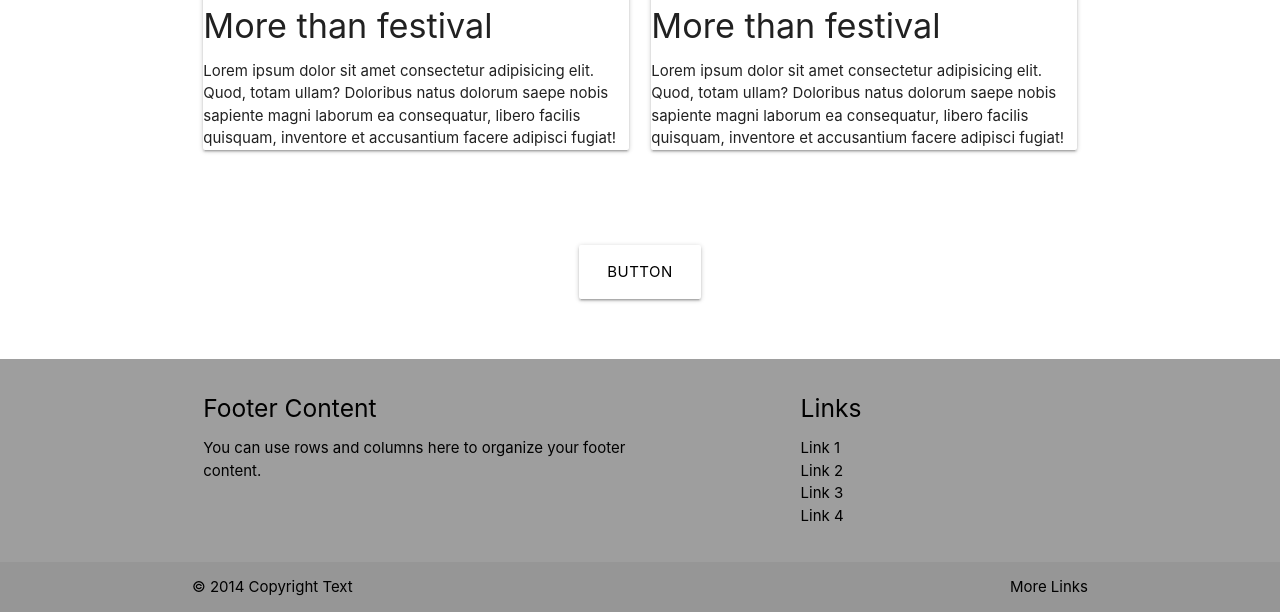
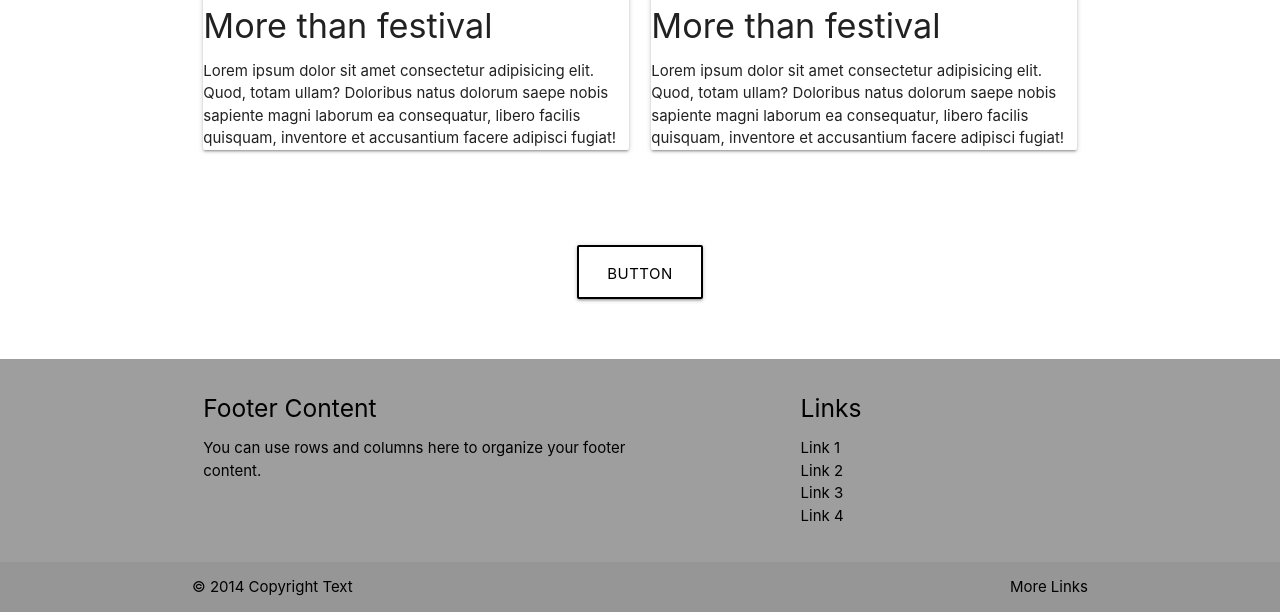
Before and after one commit to YehorKorniienko/lesson-19, a plain HTML site: page tasks/task1.html in a window 1280 px wide. Shown: the part 2067-2679 px from the top of the page. Drawn offline with nearby package versions, Linux system fonts and the light colour scheme.

Commit message:
added border to button

```diff
--- a/css/style.css
+++ b/css/style.css
@@ -14,3 +14,6 @@
 .container1{
     padding: 60px;
 }
+.btn1{
+    border: 2px solid black;
+}
--- a/tasks/task1.html
+++ b/tasks/task1.html
@@ -136,7 +136,7 @@
 </div>
 
 <div class="container center container1">
-<a class="waves-effect waves-light btn center btn-large black-text white">button</a>
+<a class="waves-effect waves-light btn center btn-large black-text white btn1">button</a>
 </div>
 
 
```
